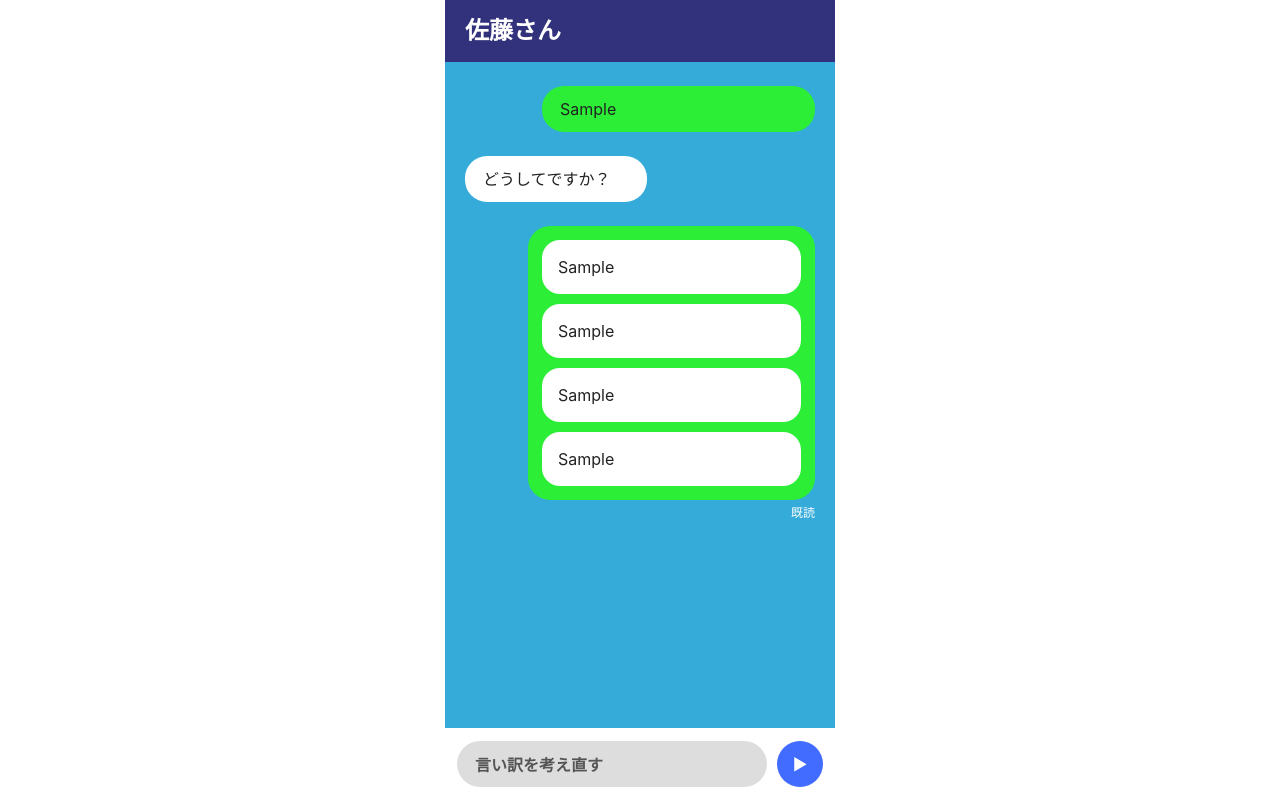
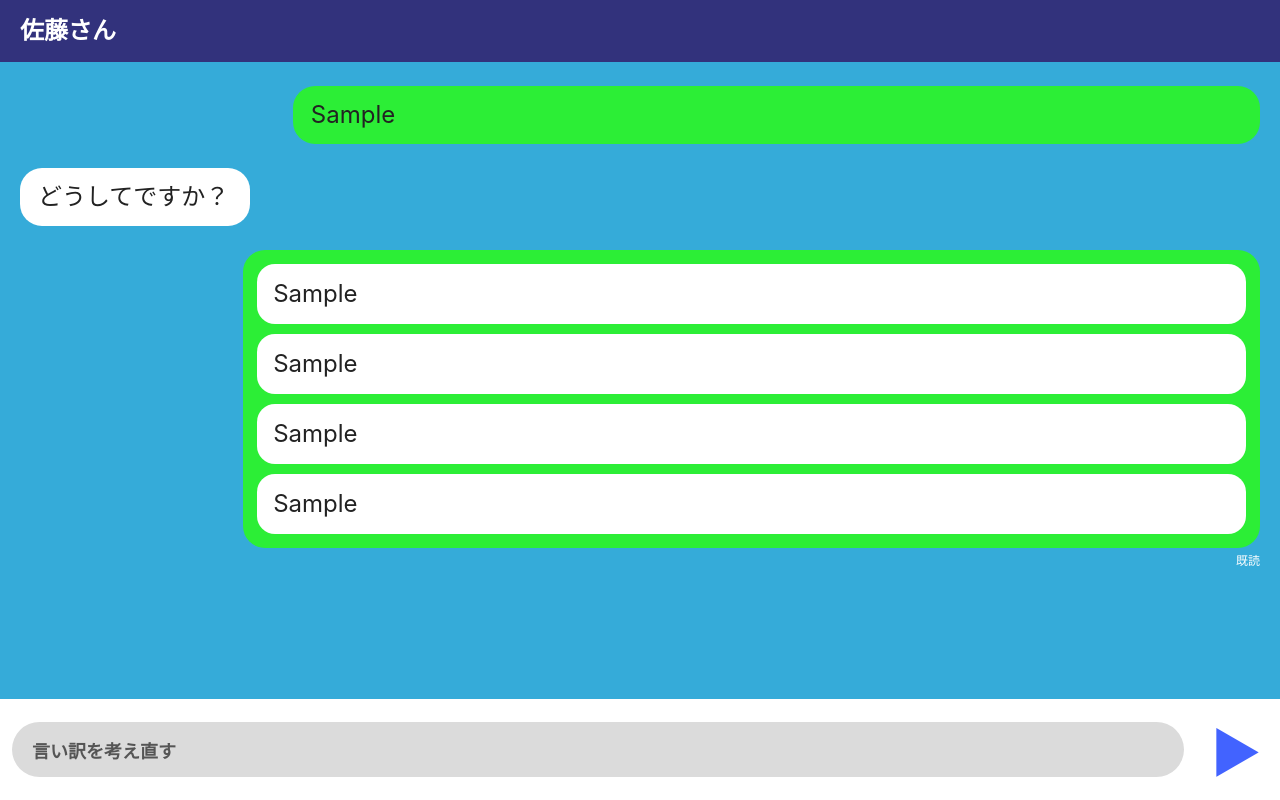
Before and after one commit to mihootsuka0419-kyomti/ti-mukaihatu, a Python web app: template templates/index.html in a window 1280 px wide. Run offline with Jinja, Linux system fonts and the light colour scheme; the template is opened without the code that fills it: most values are stand-ins (such as "Sample title", 1, 10 or a date in 2020).

Commit message:
フォント・フッターレイアウト調整

```diff
--- a/static/reply.css
+++ b/static/reply.css
@@ -6,18 +6,21 @@
     margin:0;
     padding:0;
     box-sizing:border-box;
+
 }
 
 body{
     font-family:sans-serif;
     background:#42A8D8;
     min-height:100vh;
+
 }
 
 .container{
     display:flex;
     flex-direction:column;
     min-height:100vh;
+
 }
 
 
@@ -89,7 +92,6 @@ main{
     padding:20px;
 
     font-size:24px;
-    font-weight:bold;
 
     display:flex;
     justify-content:center;
@@ -122,7 +124,6 @@ main{
     padding:20px;
 
     font-size: 24px;
-    font-weight: bold;
 
     border-radius:20px;
 
--- a/static/style.css
+++ b/static/style.css
@@ -10,6 +10,7 @@
 
 html,
 body {
+    width: 100%;
     min-height: 100%;
     margin: 0;
 }
@@ -35,7 +36,6 @@ body {
 
 .container {
     width: 100%;
-    max-width: 390px;
     min-height: 100vh;
     margin-inline: auto;
     background-color: #35abd9;
@@ -78,6 +78,7 @@ main {
     color: #222;
     line-height: 1.5;
     overflow-wrap: anywhere;
+    font-size: 24px;
 }
 
 
@@ -87,13 +88,14 @@ main {
 
 .reply-box {
     position: relative;
-    width: 52%;
+    width: 230px;
     min-height: 46px;
     padding: 11px 18px;
     border-radius: 22px;
     background-color: #fff;
     color: #222;
     line-height: 1.5;
+    font-size: 24px;
 }
 
 
@@ -126,6 +128,7 @@ main {
     color: #222;
     line-height: 1.5;
     overflow-wrap: anywhere;
+    font-size:24px;
 }
 
 .read {
@@ -172,11 +175,9 @@ main {
 
 .footer {
     position: fixed;
-    z-index: 10;
     right: 50%;
     bottom: 0;
     width: 100%;
-    max-width: 390px;
     min-height: 72px;
     padding: 12px;
     display: flex;
@@ -186,49 +187,31 @@ main {
     transform: translateX(50%);
 }
 
-.footer button {
-    min-height: 46px;
-    border: 0;
-    font: inherit;
-    cursor: pointer;
+.action-form:first-child {
+    flex: 1;
+}
+
+.action-form:last-child {
+    flex: 0 0 auto;
 }
 
 .reset-button {
     width: 100%;
-    padding: 10px 18px;
-    border: 0;
-    border-radius: 999px;
-    background-color: #ddd;
+    height: 55px;
+    padding: 0 20px;
+    border: none;
+    border-radius: 28px;
+    background-color: #dbdbdb;
     color: #555;
-    font: inherit;
-    font-size: 15px;
-    line-height: 1.4;
+    font-size: 18px;
     text-align: left;
 }
 
 .send-button {
-    width: 46px;
-    height: 46px;
-    padding: 0;
-    border: 0;
-    border-radius: 50%;
-    background-color: #426cff;
-    color: #fff;
-    font: inherit;
-    font-size: 20px;
-    line-height: 1;
+    border: none;
+    background: none;
+    color: #4263ff;
+    font-size: 52px;
+    margin-left: 10px;
     cursor: pointer;
 }
-
-.footer button:hover {
-    filter: brightness(0.96);
-}
-
-.footer button:active {
-    transform: translateY(1px);
-}
-
-.footer button:focus-visible {
-    outline: 3px solid rgba(50, 50, 124, 0.35);
-    outline-offset: 2px;
-}
--- a/templates/tutorial.html
+++ b/templates/tutorial.html
@@ -76,10 +76,6 @@
 
         </div>
 
-        <p class="error-message">
-          {{ error_message }}
-        </p>
-
         <button
           type="submit"
           class="send-button"
```
